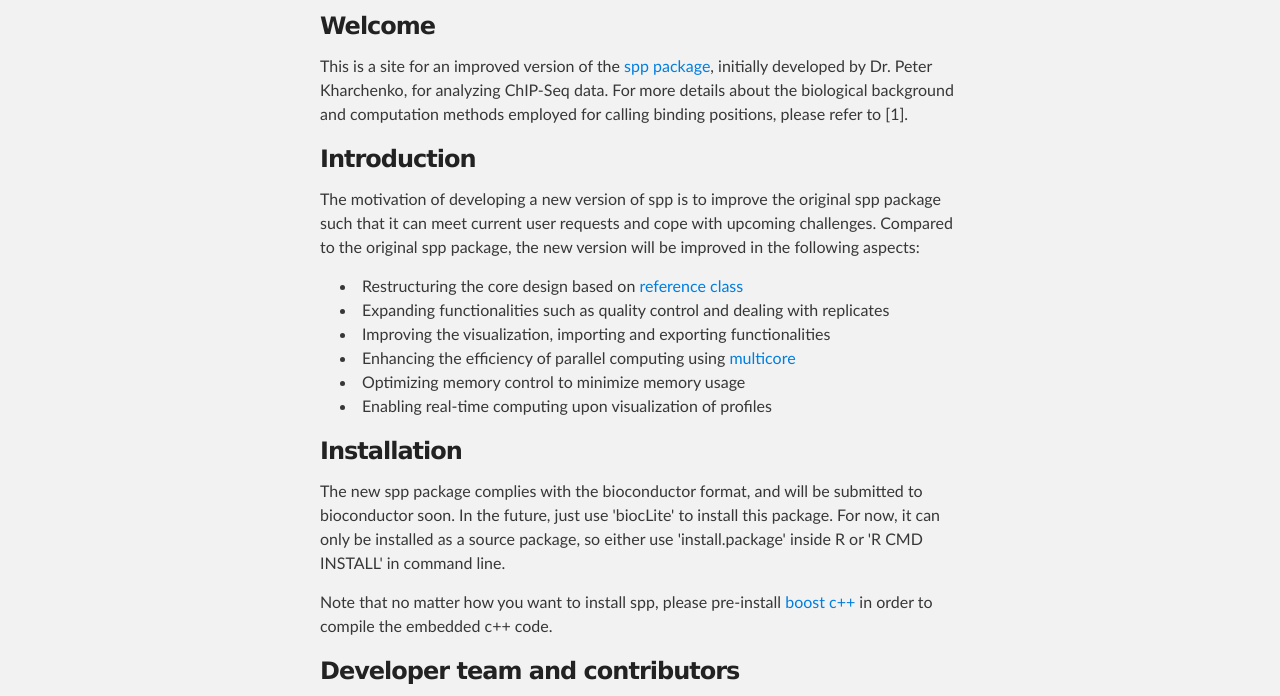
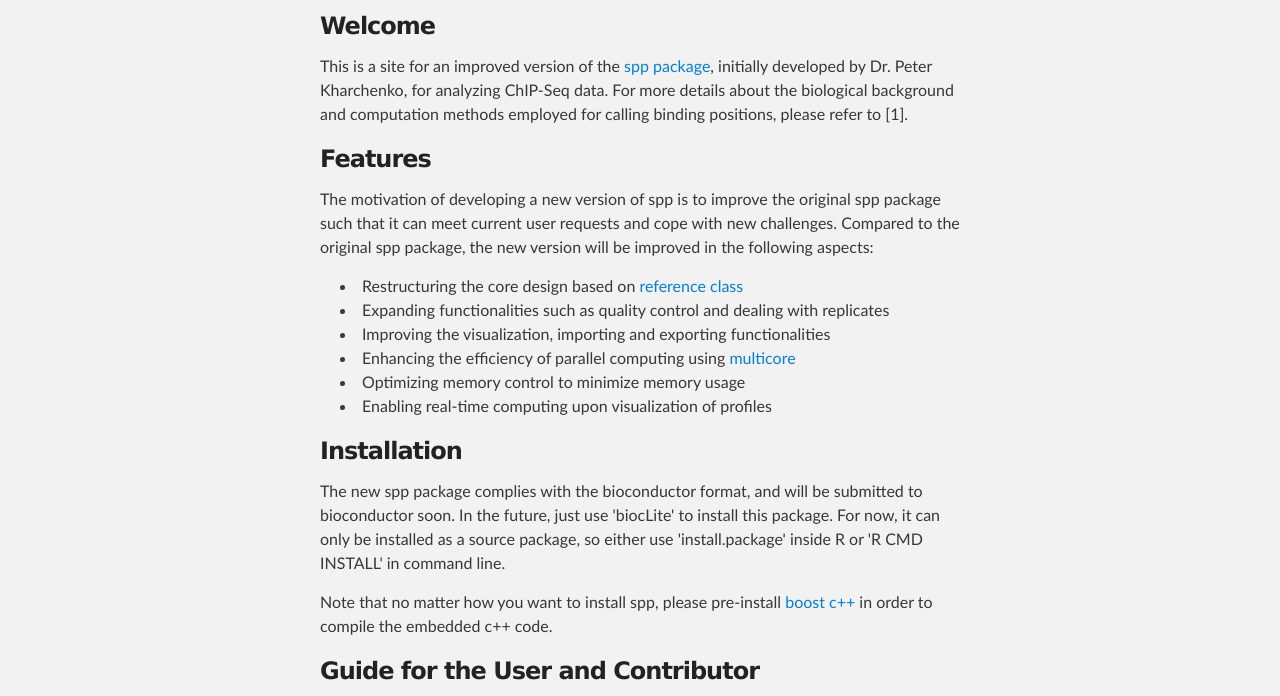
Before and after one commit to xinwang2hms/SPP, a plain HTML site: page index.html in a window 1280 px wide. Shown: the part 252-948 px from the top of the page. Drawn offline with Linux system fonts and the light colour scheme.

```diff
--- a/index.html
+++ b/index.html
@@ -38,10 +38,10 @@
 <p>This is a site for an improved version of the <a href="http://compbio.med.harvard.edu/Supplements/ChIP-seq/tutorial.html">spp package</a>, initially developed by Dr. Peter Kharchenko, for analyzing ChIP-Seq data. For more details about the biological background and computation methods employed for calling binding positions, please refer to [1]. </p>
 
 <h3>
-<a name="introduction" class="anchor" href="#introduction"><span class="octicon octicon-link"></span></a><strong>Introduction</strong>
+<a name="features" class="anchor" href="#features"><span class="octicon octicon-link"></span></a><strong>Features</strong>
 </h3>
 
-<p>The motivation of developing a new version of spp is to improve the original spp package such that it can meet current user requests and cope with upcoming challenges. Compared to the original spp package, the new version will be improved in the following aspects:</p>
+<p>The motivation of developing a new version of spp is to improve the original spp package such that it can meet current user requests and cope with new challenges. Compared to the original spp package, the new version will be improved in the following aspects:</p>
 
 <ul>
 <li>Restructuring the core design based on <a href="http://www.inside-r.org/r-doc/methods/ReferenceClasses">reference class</a>
@@ -59,6 +59,12 @@
 <p>The new spp package complies with the bioconductor format, and will be submitted to bioconductor soon. In the future, just use 'biocLite' to install this package. For now, it can only be installed as a source package, so either use 'install.package' inside R or 'R CMD INSTALL' in command line. </p>
 
 <p>Note that no matter how you want to install spp, please pre-install <a href="http://www.boost.org/">boost c++</a> in order to compile the embedded c++ code. </p>
+
+<h3>
+<a name="guide-for-the-user-and-contributor" class="anchor" href="#guide-for-the-user-and-contributor"><span class="octicon octicon-link"></span></a><strong>Guide for the User and Contributor</strong>
+</h3>
+
+<p>A step-by-step user guide demonstrating how to use spp on ENCODE sample data sets is available <a href="https://github.com/xinwang2hms/SPP/wiki/A-step-by-step-guide-to-use-spp">here</a>. For more information about the design of the package, please refer to the <a href="https://github.com/xinwang2hms/SPP/wiki/For-contributors">guide for contributors</a> </p>
 
 <h3>
 <a name="developer-team-and-contributors" class="anchor" href="#developer-team-and-contributors"><span class="octicon octicon-link"></span></a>Developer team and contributors</h3>
```
Also changed, not shown: params.json (+1 -1 lines).
